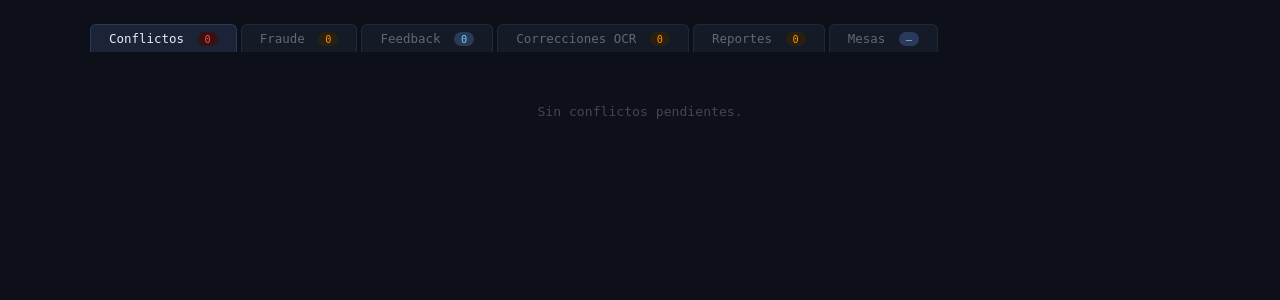
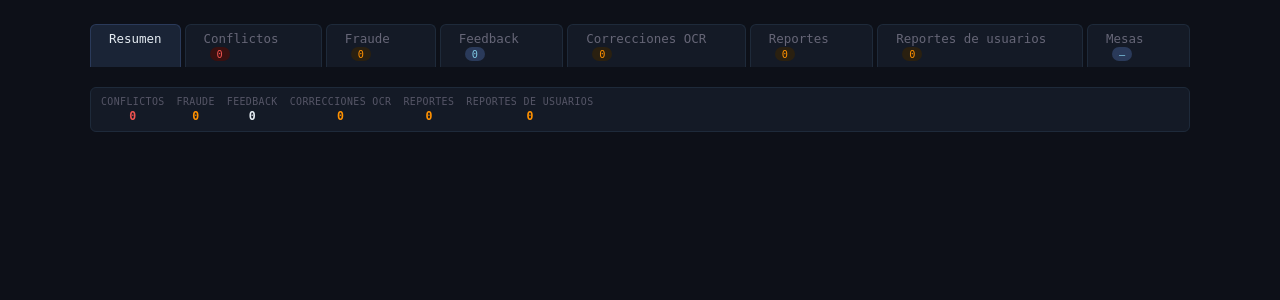
Before and after one commit to NucleuxCorp/Analizador-Electoral, a Flask app: template src/modules/labeler/templates/admin.html in a window 1280 px wide. Shown: the part 58-358 px from the top of the page. Run offline with Flask 3, Linux system fonts and the light colour scheme; the template is opened without the code that fills it, so the values that code supplies are empty.

Commit message:
feat(admin): add overview tab, user-reports tab, and users nav link
Adds a landing "Resumen" tab to /admin/conflicts built from already-computed
aggregates (no new DB calls), a distinct "Reportes de usuarios" tab surfacing
transversal_review_reports (authenticated-user mesa reports, separate from
the existing Reportes/mesa_reports_view tab), and the missing admin-only
/admin/users nav link.

```diff
--- a/src/modules/labeler/server.py
+++ b/src/modules/labeler/server.py
@@ -1840,6 +1840,8 @@ def create_app(index_path: Path, labels_dir: Path) -> Flask:
             amended_crops  = _db.get_amended_crops()
             reports        = _db.get_reports()
             mesa_reports   = _db.get_mesa_reports()
+            user_reports   = _db.list_recent_transversal_reports()
+            user_role      = getattr(g, "user_role", "")
             return render_template(
                 "admin.html",
                 conflicts=conflicts,
@@ -1848,6 +1850,8 @@ def create_app(index_path: Path, labels_dir: Path) -> Flask:
                 amended_crops=amended_crops,
                 reports=reports,
                 mesa_reports=mesa_reports,
+                user_reports=user_reports,
+                user_role=user_role,
             )
 
         # ----------------------------------------------------------------
--- a/src/modules/labeler/templates/admin.html
+++ b/src/modules/labeler/templates/admin.html
@@ -175,6 +175,9 @@
   <div class="links">
     <a href="/">Inicio</a>
     <a href="/work">Etiquetado</a>
+    {% if user_role == 'admin' %}
+    <a href="/admin/users">Usuarios</a>
+    {% endif %}
     <form action="/auth/logout" method="post" style="margin:0;">
       <button type="submit" style="background:none;border:none;color:#556;cursor:pointer;font-family:monospace;font-size:.72rem;padding:0;">Cerrar sesión</button>
     </form>
@@ -183,7 +186,10 @@
 
 <div class="wrap">
   <div class="tabs">
-    <div class="tab active" onclick="showTab('conflicts', this)">
+    <div class="tab active" onclick="showTab('overview', this)">
+      Resumen
+    </div>
+    <div class="tab" onclick="showTab('conflicts', this)">
       Conflictos <span class="cnt red">{{ conflicts|length }}</span>
     </div>
     <div class="tab" onclick="showTab('fraud', this)">
@@ -198,13 +204,46 @@
     <div class="tab" onclick="showTab('reports', this)">
       Reportes <span class="cnt yellow">{{ mesa_reports|length }}</span>
     </div>
+    <div class="tab" onclick="showTab('user-reports', this)">
+      Reportes de usuarios <span class="cnt yellow">{{ user_reports|length }}</span>
+    </div>
     <div class="tab" id="tab-mesas" onclick="showTab('mesas', this); loadMesasTab()">
       Mesas <span class="cnt" id="mesas-count">—</span>
     </div>
   </div>
 
+  <!-- OVERVIEW (Resumen) -->
+  <div id="panel-overview" class="panel active">
+    <div class="stats-bar">
+      <div class="stat-item">
+        <span class="stat-label">Conflictos</span>
+        <span class="stat-val red">{{ conflicts|length }}</span>
+      </div>
+      <div class="stat-item">
+        <span class="stat-label">Fraude</span>
+        <span class="stat-val yellow">{{ fraud_marks|length }}</span>
+      </div>
+      <div class="stat-item">
+        <span class="stat-label">Feedback</span>
+        <span class="stat-val">{{ feedback_marks|length }}</span>
+      </div>
+      <div class="stat-item">
+        <span class="stat-label">Correcciones OCR</span>
+        <span class="stat-val yellow">{{ amended_crops|length }}</span>
+      </div>
+      <div class="stat-item">
+        <span class="stat-label">Reportes</span>
+        <span class="stat-val yellow">{{ mesa_reports|length }}</span>
+      </div>
+      <div class="stat-item">
+        <span class="stat-label">Reportes de usuarios</span>
+        <span class="stat-val yellow">{{ user_reports|length }}</span>
+      </div>
+    </div>
+  </div>
+
   <!-- CONFLICTS -->
-  <div id="panel-conflicts" class="panel active">
+  <div id="panel-conflicts" class="panel">
     {% if not conflicts %}
       <div class="empty">Sin conflictos pendientes.</div>
     {% else %}
@@ -399,6 +438,42 @@
       </div>
       {% endfor %}
     </div>
+    {% endif %}
+  </div>
+
+  <!-- USER REPORTS (Reportes de usuarios) — transversal_review_reports, DISTINCT from Reportes (mesa_reports_view) above -->
+  <div id="panel-user-reports" class="panel">
+    {% if not user_reports %}
+      <div class="empty">Sin reportes de usuarios registrados.</div>
+    {% else %}
+    <table id="user-reports-table">
+      <thead>
+        <tr>
+          <th>Mesa key</th>
+          <th>Fuente</th>
+          <th>Tipo</th>
+          <th>Notas</th>
+          <th>Anotador</th>
+          <th>Fecha</th>
+        </tr>
+      </thead>
+      <tbody>
+        {% for r in user_reports %}
+        <tr id="user-report-row-{{ r.id }}">
+          <td class="mono" style="font-size:.7rem;">{{ r.mesa_key or '—' }}</td>
+          <td class="muted mono" style="font-size:.68rem;">{{ r.source or '—' }}</td>
+          <td>
+            {% if r.report_type == 'enmienda' %}<span class="badge badge-enmienda">enmienda</span>
+            {% elif r.report_type == 'campos_vacios' %}<span class="badge" style="background:#3a2008;color:#ff9100;">campos vacíos</span>
+            {% else %}<span class="badge" style="background:#0d2a3a;color:#7ec8e3;">otro</span>{% endif %}
+          </td>
+          <td style="max-width:320px;word-break:break-word;font-size:.72rem;">{{ r.notes or '—' }}</td>
+          <td class="muted mono" style="font-size:.68rem;">{{ r.annotator or '—' }}</td>
+          <td class="muted" style="font-size:.65rem;white-space:nowrap;">{{ (r.created_at or '—')[:16] }}</td>
+        </tr>
+        {% endfor %}
+      </tbody>
+    </table>
     {% endif %}
   </div>
 
```
Also changed, not shown: src/modules/labeler/db.py (+29 -0 lines), tests/labeler/test_routes.py (+222 -0 lines), tests/test_transversal_db.py (+67 -0 lines).
